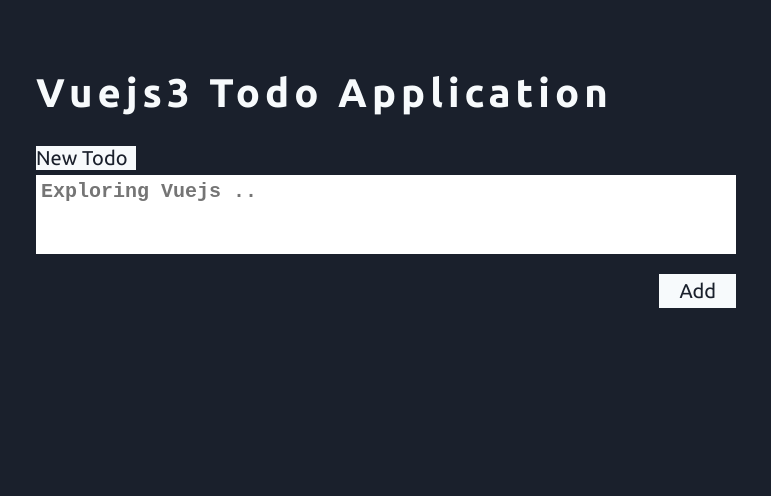
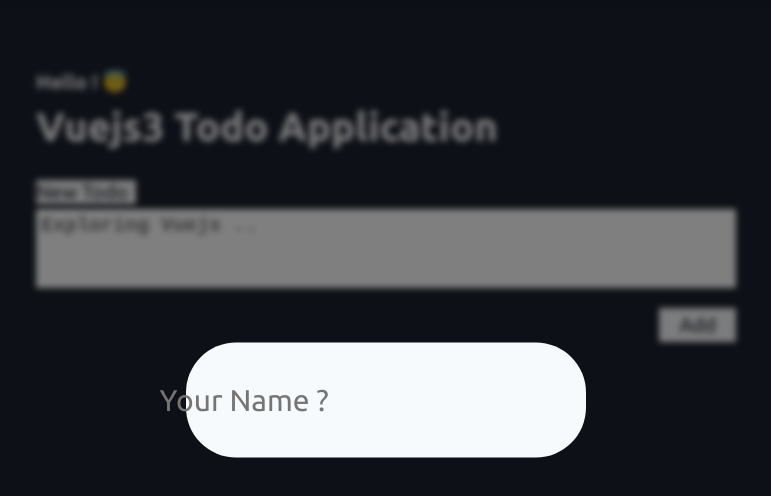
Before and after one commit to moneebalalfi/vuejs3-todo-app, a Vue app: page / in a window 1280 px wide. Shown: the top 496 px of the page, without its empty margins (254-1025 px from the left). Built offline with nearby package versions, Linux system fonts and the light colour scheme.

Commit message:
feat: save all the data in the local storage

```diff
--- a/src/App.vue
+++ b/src/App.vue
@@ -1,7 +1,18 @@
 <template>
+  <div class="overlay" v-if="!isUsernameSaved"></div>
+
   <main>
     <header>
+      <span class="greeting">Hello {{ username }}! 😇</span>
       <h1>Vuejs3 Todo Application</h1>
+      <div class="modal" v-if="!isUsernameSaved">
+        <input
+          type="text"
+          placeholder="Your Name ?"
+          v-model.trim="username"
+          @keyup.enter="saveUsername"
+        />
+      </div>
     </header>
 
     <CreateTodo :todoContent="todoContent" @onAddTodo="addNewTodo" />
@@ -21,8 +32,17 @@
 
   setup() {
     document.title = "Vuejs Todo App";
+    const username = ref(localStorage.getItem("username") || "");
+    const isUsernameSaved = ref(localStorage.getItem("isLoggedIn") || false);
     const todoContent = ref("");
-    const todos = ref([]);
+    const todos = ref(JSON.parse(localStorage.getItem("todos")) || []);
+
+    function saveUsername() {
+      if (username.value === "") return;
+      isUsernameSaved.value = true;
+      localStorage.setItem("username", username.value);
+      localStorage.setItem("isLoggedIn", isUsernameSaved.value);
+    }
 
     function addNewTodo(data) {
       const { textareaRef, todoContent } = data;
@@ -44,6 +64,9 @@
       todos,
       addNewTodo,
       todoContent,
+      username,
+      saveUsername,
+      isUsernameSaved,
     };
   },
 };
--- a/src/assets/styles/main.scss
+++ b/src/assets/styles/main.scss
@@ -45,9 +45,35 @@
   max-width: 800px;
 
   header {
+    .greeting {
+      font-weight: 700;
+    }
+
     h1 {
-      letter-spacing: 0.5rem;
+      margin-top: 1rem;
       font-weight: 700;
+    }
+
+    .modal {
+      width: 40rem;
+      background: $white;
+      color: $dark;
+      display: flex;
+      flex-direction: column;
+      align-items: center;
+      justify-content: center;
+      position: absolute;
+      top: 50%;
+      left: 50%;
+      transform: translate(-50%, -50%);
+      z-index: 1;
+      border-radius: 5rem;
+      padding: 4rem;
+
+      input {
+        all: unset;
+        font-size: 3rem;
+      }
     }
   }
 
@@ -167,3 +193,16 @@
     }
   }
 }
+
+.overlay {
+  position: fixed;
+  top: 0;
+  bottom: 0;
+  left: 0;
+  right: 0;
+  width: 100%;
+  height: 100%;
+  background: rgba(0, 0, 0, 0.5);
+  backdrop-filter: blur(3px);
+  z-index: 1;
+}
--- a/src/components/TodoList.vue
+++ b/src/components/TodoList.vue
@@ -31,7 +31,7 @@
 </template>
 
 <script>
-import { ref, computed } from "vue";
+import { ref, watch, computed } from "vue";
 
 export default {
   props: ["data"],
@@ -49,6 +49,16 @@
     const markAllDone = () =>
       todos.value.forEach((todo) => (todo.isDone = true));
 
+    watch(
+      todos,
+      (newVal) => {
+        localStorage.setItem("todos", JSON.stringify(newVal));
+      },
+      {
+        deep: true,
+      }
+    );
+
     return {
       todos,
       toggleTodoState,
```
